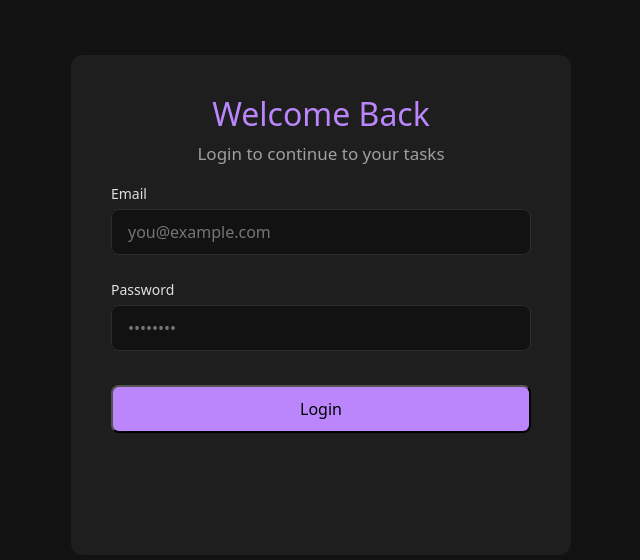
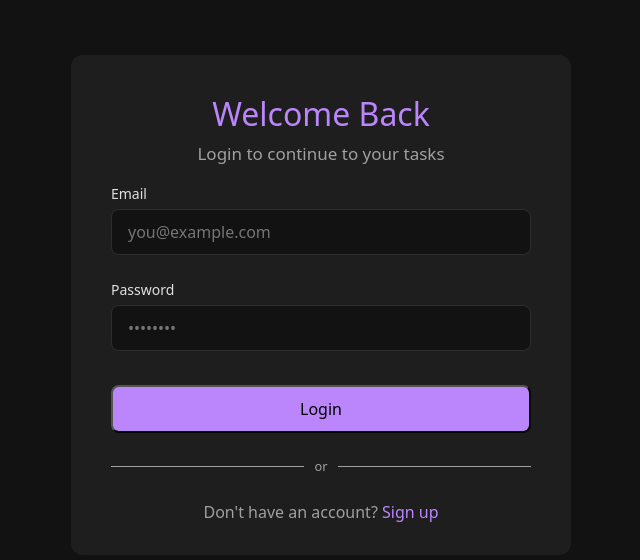
Before and after one commit to kirtan-bhavsar/ToDo-MERN, a React (Vite) app in the folder client/: page / in a window 1280 px wide. Shown: the top 560 px of the page, without its empty margins (319-959 px from the left). Built offline with nearby package versions, Linux system fonts and the light colour scheme.

Commit message:
added_Login&LoginForm_completedDesigningLoginForm_Dt:21042025

```diff
--- a/client/Components/LoginForm.jsx
+++ b/client/Components/LoginForm.jsx
@@ -1,4 +1,5 @@
 import React from 'react'
+import {Link} from 'react-router-dom';
 
 const LoginForm = () => {
   return (
@@ -19,6 +20,8 @@ const LoginForm = () => {
         </div>
         <button type='submit'>Login</button>
     </form>
+    <div className="divider">or</div>
+    <div className="footer">Don't have an account? <span><Link className="SignupLink" to='/signup'>Sign up</Link></span></div>
     </div>
     </>
   )
--- /dev/null
+++ b/client/Components/SignupForm.jsx
@@ -0,0 +1,11 @@
+import react from 'react';
+
+const SignupForm = () => {
+    return(
+        <>
+        Signup
+        </>
+    )
+}
+
+export default SignupForm;
--- /dev/null
+++ b/client/Pages/Signup.jsx
@@ -0,0 +1,12 @@
+import React from "react";
+import SignupForm from "../Components/SignupForm.jsx";
+
+const Signup = () => {
+    return(
+<div className="container-fluid vh-100 vw-100 d-flex SignupContainer justify-content-center">
+    <SignupForm></SignupForm>
+</div>
+    )
+}
+
+export default Signup;
--- a/client/src/App.jsx
+++ b/client/src/App.jsx
@@ -8,6 +8,7 @@ import { faPenToSquare } from "@fortawesome/free-solid-svg-icons";
 import { faCheck } from "@fortawesome/free-solid-svg-icons";
 import Home from "../Pages/Home.jsx";
 import Login from "../Pages/Login.jsx";
+import Signup from "../Pages/Signup.jsx";
 import {BrowserRouter as Router, Route, Routes} from 'react-router-dom';
 
 
@@ -19,6 +20,7 @@ const App = () => {
     <Router>
     <Routes>
       <Route path="/" element={<Login/>}></Route>
+      <Route path="/signup" element={<Signup/>}></Route>
       <Route path="/home" element={<Home/>}></Route>
       </Routes>
       </Router>
--- a/client/src/index.css
+++ b/client/src/index.css
@@ -271,3 +271,41 @@ input:focus {
 .InputGroup label {
   color: #e0e0e0;
 }
+
+.divider {
+  color: #a0a0a0;
+  display: flex;
+  align-items: center;
+  margin: 1.5rem 0;
+  font-size: 0.8rem;
+}
+
+.divider::before,
+.divider::after {
+  content: "";
+  border-bottom: 1px solid #a0a0a0;
+  flex: 1;
+}
+
+.divider::before {
+  margin-right: 10px;
+}
+
+.divider::after {
+  margin-left: 10px;
+}
+
+.footer {
+  text-align: center;
+  color: #a0a0a0;
+}
+
+.SignupLink {
+  text-decoration: none;
+  color: #bb86fc;
+  /* background-color: red; */
+}
+
+.SignupLink:hover {
+  color: #9e65f5;
+}
```
